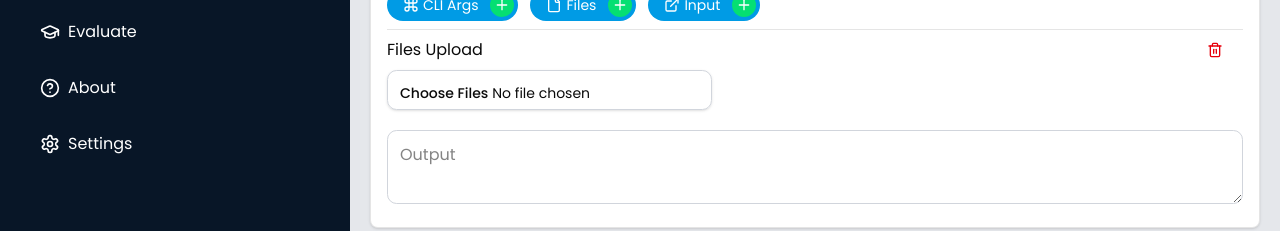
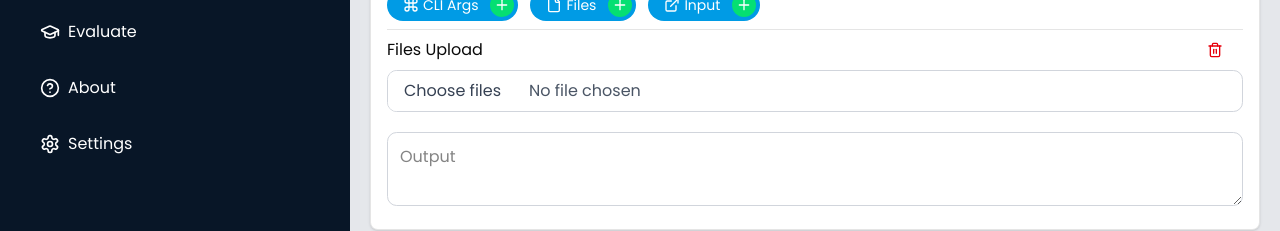
Before and after one commit to fbn776/Checkio, a React (Vite) app in the folder src/web/frontend/: page /testcase/create in a window 1280 px wide. Both pictures are taken after a click on the element "Files". Shown: the part 212-443 px from the top of the page. Built offline with nearby package versions, Linux system fonts and the light colour scheme.

Commit message:
Testcase Page

```diff
--- a/src/web/frontend/src/pages/testcases/create/page.jsx
+++ b/src/web/frontend/src/pages/testcases/create/page.jsx
@@ -1,12 +1,21 @@
 import {useState} from "react";
 import {Command, Plus, File, ExternalLink, Trash2, X} from 'lucide-react';
-import {Input} from "@/components/ui/input.jsx";
 
 
 export default function CreatePage() {
     const [cli, setCli] = useState([]);
     const [isCliVisible, setIsCliVisible] = useState(false);
     const [isFilesUploadVisible, setIsFilesUploadVisible] = useState(false);
+    const [fileName, setFileName] = useState("No file chosen")
+
+    const handleFileChange = (e) => {
+        const files = e.target.files
+        if (files && files.length > 0) {
+            setFileName(files.length === 1 ? files[0].name : `${files.length} files selected`)
+        } else {
+            setFileName("No file chosen")
+        }
+    }
 
     return <main className="w-full p-5">
         <div className="border shadow p-4 bg-white rounded-md">
@@ -75,11 +84,16 @@ export default function CreatePage() {
                             setIsFilesUploadVisible(false);
                         }}/>
                     </div>
-                    <Input className="w-fit p-3 border border-gray-300 rounded-lg min-h-10 mt-2" type="file"
-                           placeholder="Files"
-                           multiple>
-
-                    </Input>
+                    <div className="relative mt-2">
+                        <div className="flex items-center border border-gray-300 rounded-lg overflow-hidden">
+                            <label
+                                className="flex items-center bg-white px-4 py-2 text-gray-700 cursor-pointer hover:bg-gray-50">
+                                Choose files
+                                <input type="file" className="hidden" multiple onChange={handleFileChange}/>
+                            </label>
+                            <span className="px-3 py-2 text-gray-600 flex-1 truncate">{fileName}</span>
+                        </div>
+                    </div>
                 </div>
             }
 
```
